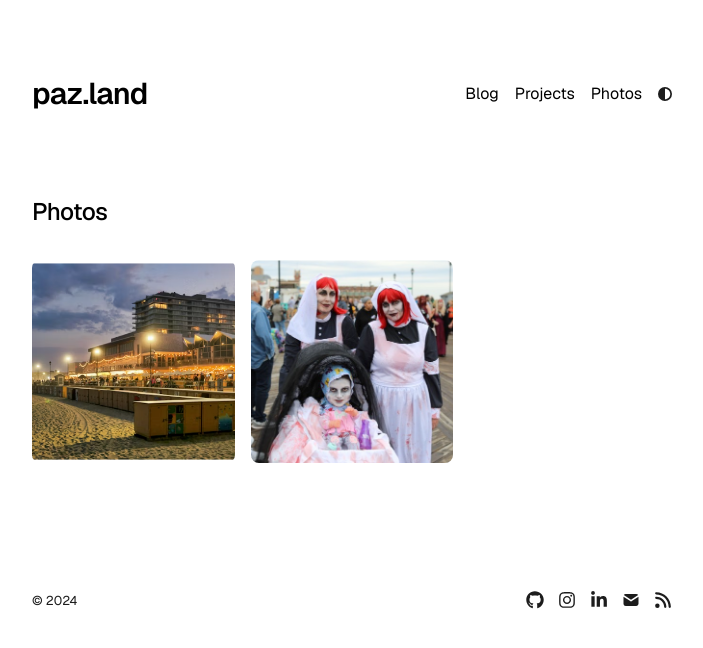
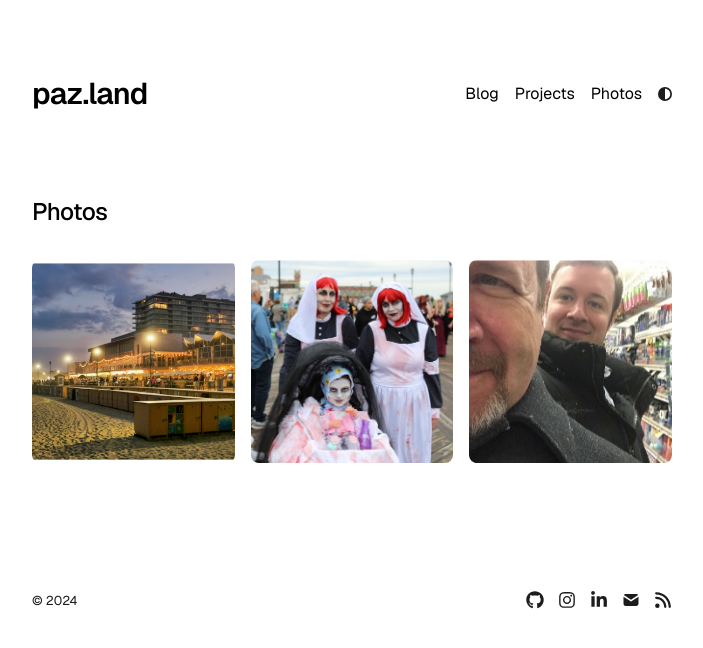
Before and after one commit to mpazaryna/blog02, a Next.js app: page /photos in a window 1280 px wide. Shown: the top 648 px of the page, without its empty margins (288-991 px from the left). Built offline with nearby package versions, Linux system fonts and the light colour scheme.

Commit message:
add photo

```diff
--- a/app/photos/page.tsx
+++ b/app/photos/page.tsx
@@ -24,6 +24,11 @@ export default function Photos() {
             alt: "Asbury Park",
             href: "https://pixelfed.de/p/paz/628995059852172769",
           },
+          {
+            src: "/photos/photo3.jpg",
+            alt: "Henry",
+            href: "https://pixelfed.de/p/paz/496421766603645316",
+          },
         ]}
       />
     </section>
```
Also changed, not shown: public/photos/photo3.jpg (added).
